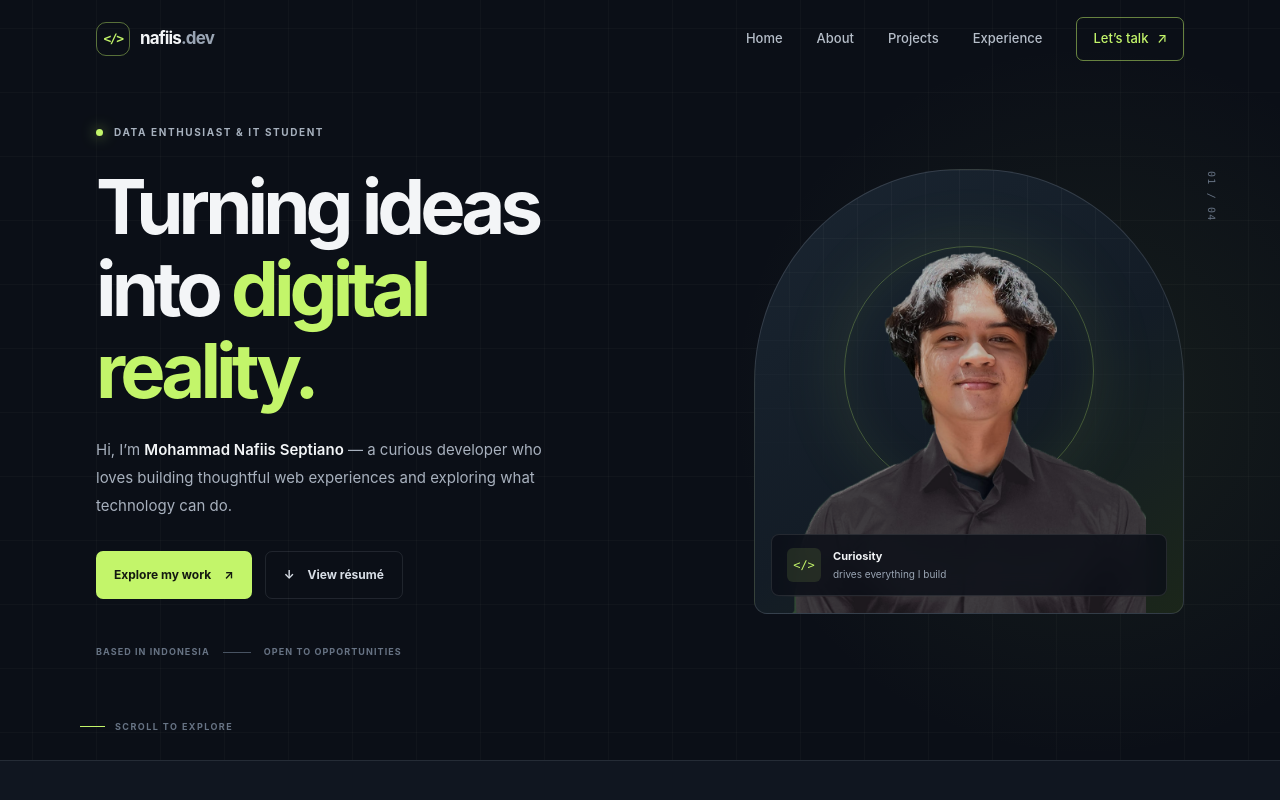
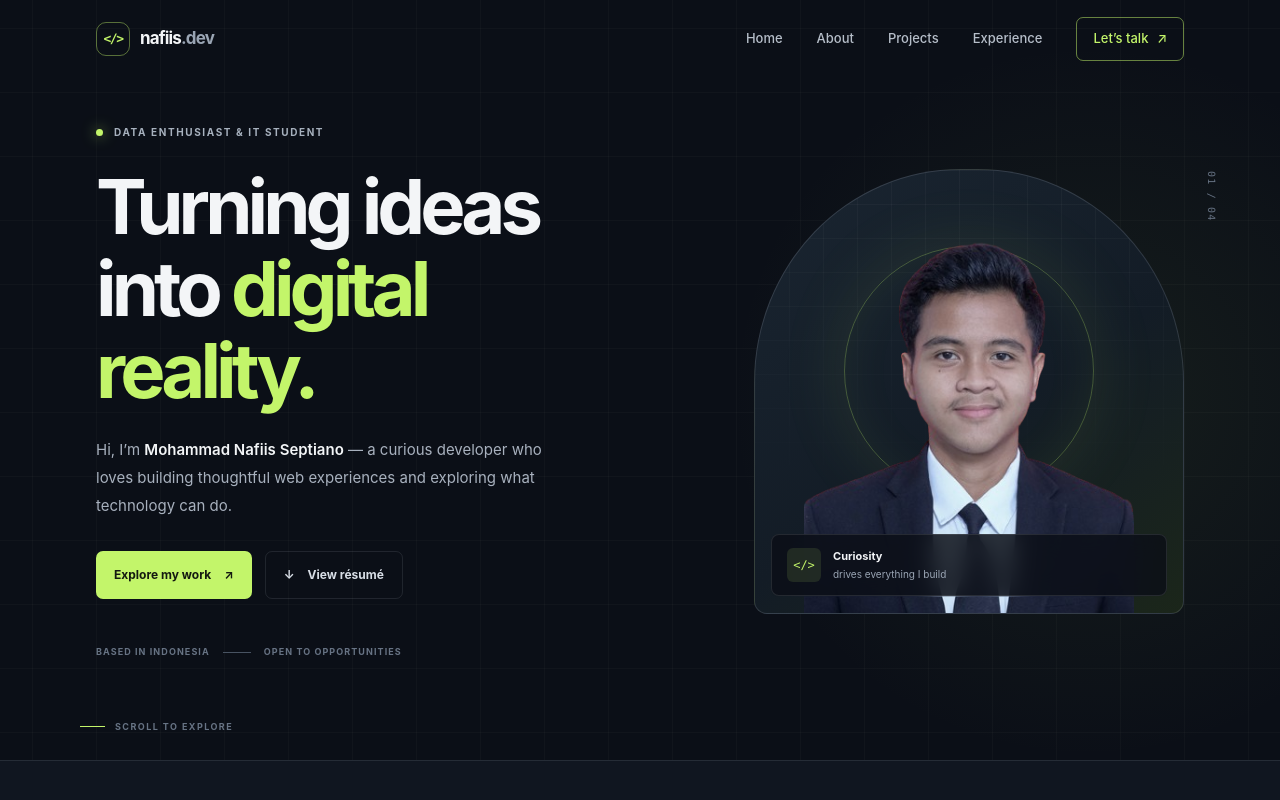
Before and after one commit to mondaris/nafiis-septiano, a website: page src/index.html in a window 1280 px wide. Shown: the top 800 px of the page. Drawn offline with Linux system fonts and the light colour scheme.

Commit message:
update photo

```diff
--- a/src/index.html
+++ b/src/index.html
@@ -64,7 +64,7 @@
             <div class="portrait-frame">
               <div class="portrait-grid" aria-hidden="true"></div>
               <div class="portrait-orbit" aria-hidden="true"></div>
-              <img src="img/msib.png" alt="Portrait of Mohammad Nafiis Septiano" />
+              <img src="img/nafiis.jpg" alt="Portrait of Mohammad Nafiis Septiano" />
               <div class="portrait-caption">
                 <span class="caption-icon">&lt;/&gt;</span>
                 <span><strong>Curiosity</strong><small>drives everything I build</small></span>
```
